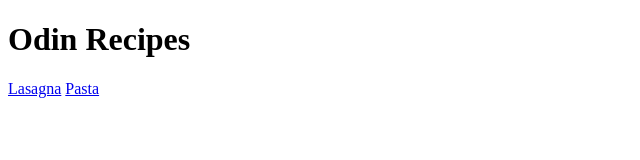
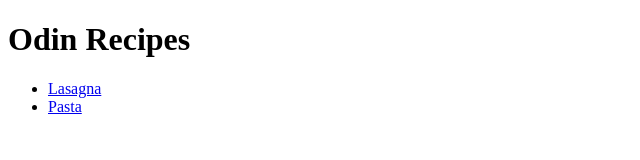
Before and after one commit to CrazyAsianBoy/recipe_top, a plain HTML site: page index.html in a window 1280 px wide. Shown: the full height of the page, 0-640 px from the left. Drawn offline with Linux system fonts and the light colour scheme.

Commit message:
Modified link to list

```diff
--- a/index.html
+++ b/index.html
@@ -8,7 +8,11 @@
 </head>
 <body>
     <h1>Odin Recipes</h1>
-    <a href="recipes/lasagna.html">Lasagna</a>
-    <a href="recipes/pasta.html">Pasta</a>
+    <ul>
+        <li><a href="recipes/lasagna.html">Lasagna</a></li>
+        <li><a href="recipes/pasta.html">Pasta</a></li>
+    </ul>
+
+
 </body>
 </html>
```
